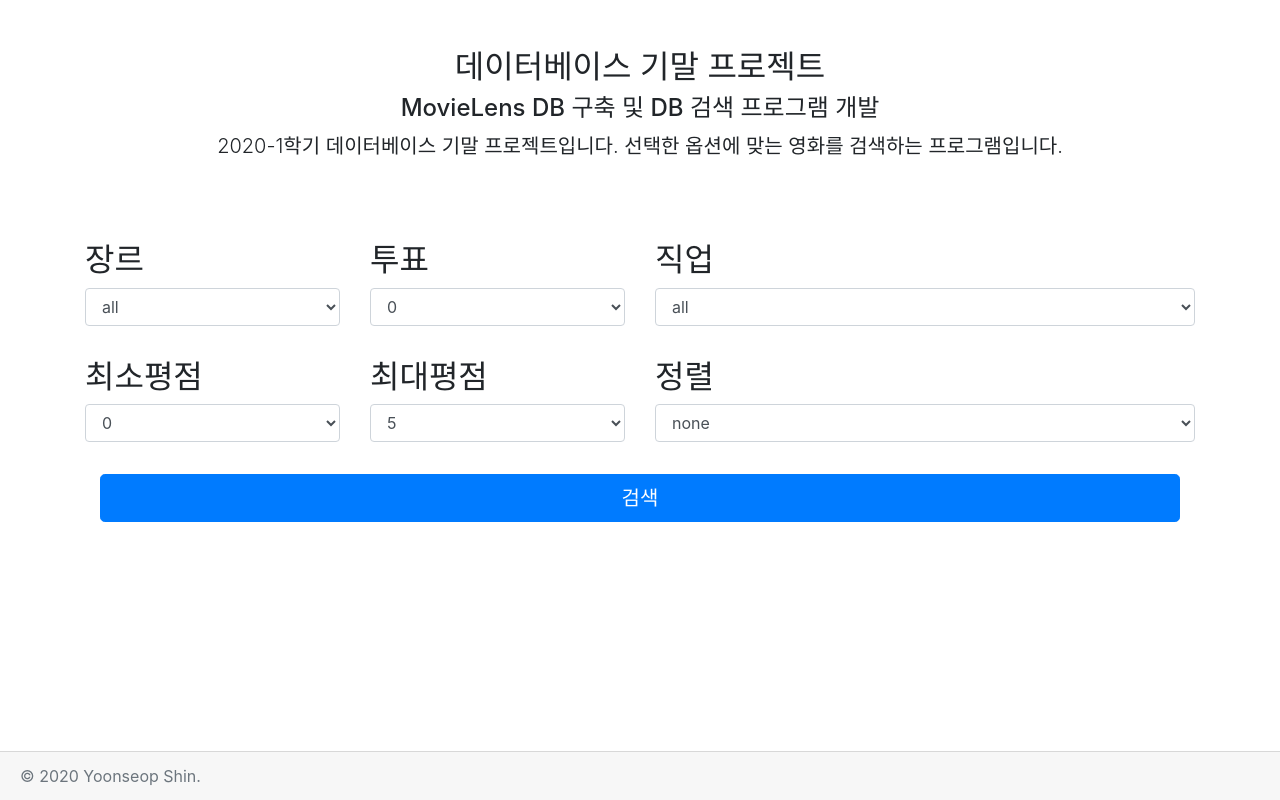
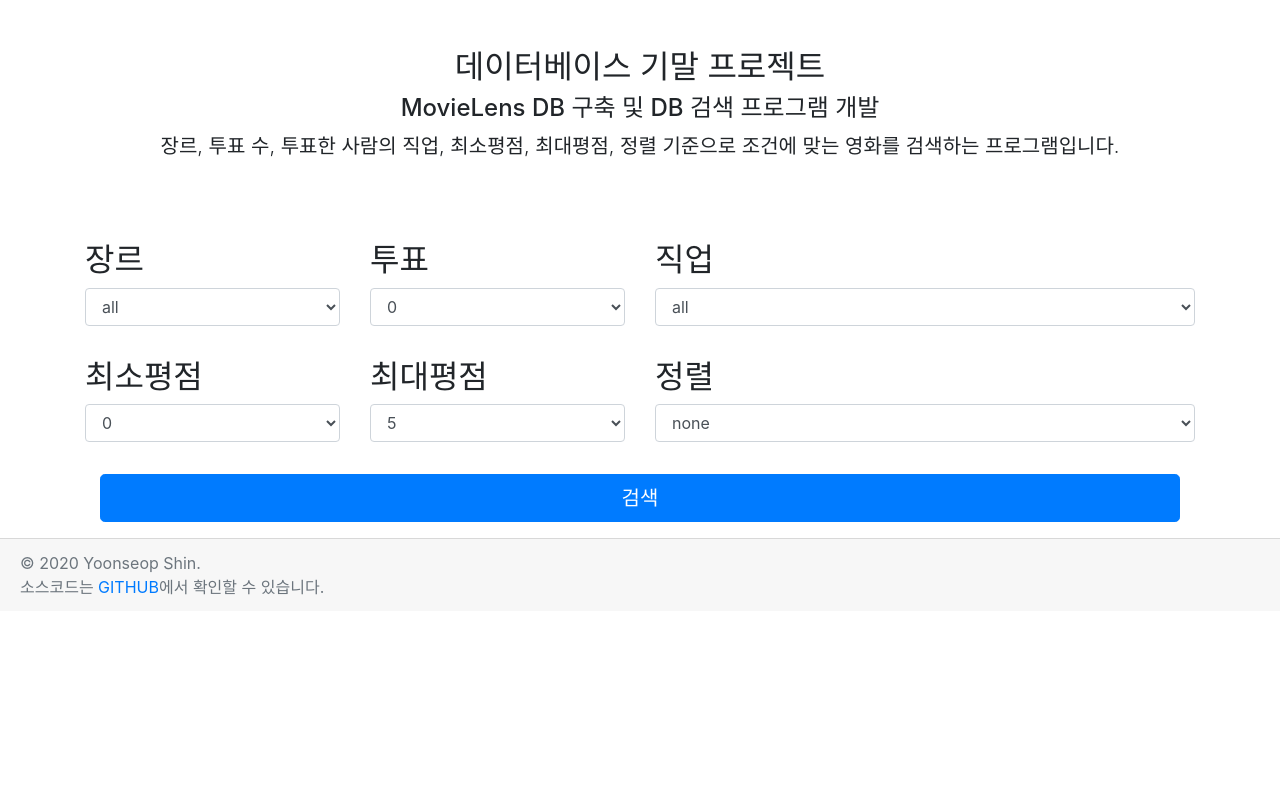
Before and after one commit to sys09270883/movielens-database, a Django app: page / in a window 1280 px wide. Run offline with Django 3.2, Linux system fonts and the light colour scheme; some libraries are stand-ins or nearby versions.

Commit message:
modify index.html

```diff
--- a/movielens/option_select/templates/option_select/result.html
+++ b/movielens/option_select/templates/option_select/result.html
@@ -81,7 +81,7 @@
 
 
 
-<div class="card-footer text-muted fixed-bottom">
+<div class="card-footer text-muted">
     © 2020 Yoonseop Shin.
 </div>
 <script src="https://code.jquery.com/jquery-3.2.1.slim.min.js" integrity="sha384-KJ3o2DKtIkvYIK3UENzmM7KCkRr/rE9/Qpg6aAZGJwFDMVNA/GpGFF93hXpG5KkN" crossorigin="anonymous"></script>
--- a/movielens/templates/index.html
+++ b/movielens/templates/index.html
@@ -13,7 +13,8 @@
     <div class="py-5 text-center">
         <h2>데이터베이스 기말 프로젝트</h2>
         <h4>MovieLens DB 구축 및 DB 검색 프로그램 개발</h4>
-        <p class="lead">2020-1학기 데이터베이스 기말 프로젝트입니다. 선택한 옵션에 맞는 영화를 검색하는 프로그램입니다.</p>
+        <p class="lead">장르, 투표 수, 투표한 사람의 직업, 최소평점, 최대평점, 정렬 기준으로 조건에 맞는 영화를 검색하는 프로그램입니다. </p>
+
     </div>
 
     <form action="/option_select/result/" method="post">
@@ -160,8 +161,10 @@
     </form>
 
 </div>
-<div class="card-footer text-muted fixed-bottom">
+<div class="card-footer text-muted">
     © 2020 Yoonseop Shin.
+    <br>
+    소스코드는 <a href = "https://github.com/sys09270883/movielens-database">GITHUB</a>에서 확인할 수 있습니다.
 </div>
 
 <script src="https://code.jquery.com/jquery-3.2.1.slim.min.js" integrity="sha384-KJ3o2DKtIkvYIK3UENzmM7KCkRr/rE9/Qpg6aAZGJwFDMVNA/GpGFF93hXpG5KkN" crossorigin="anonymous"></script>
```
